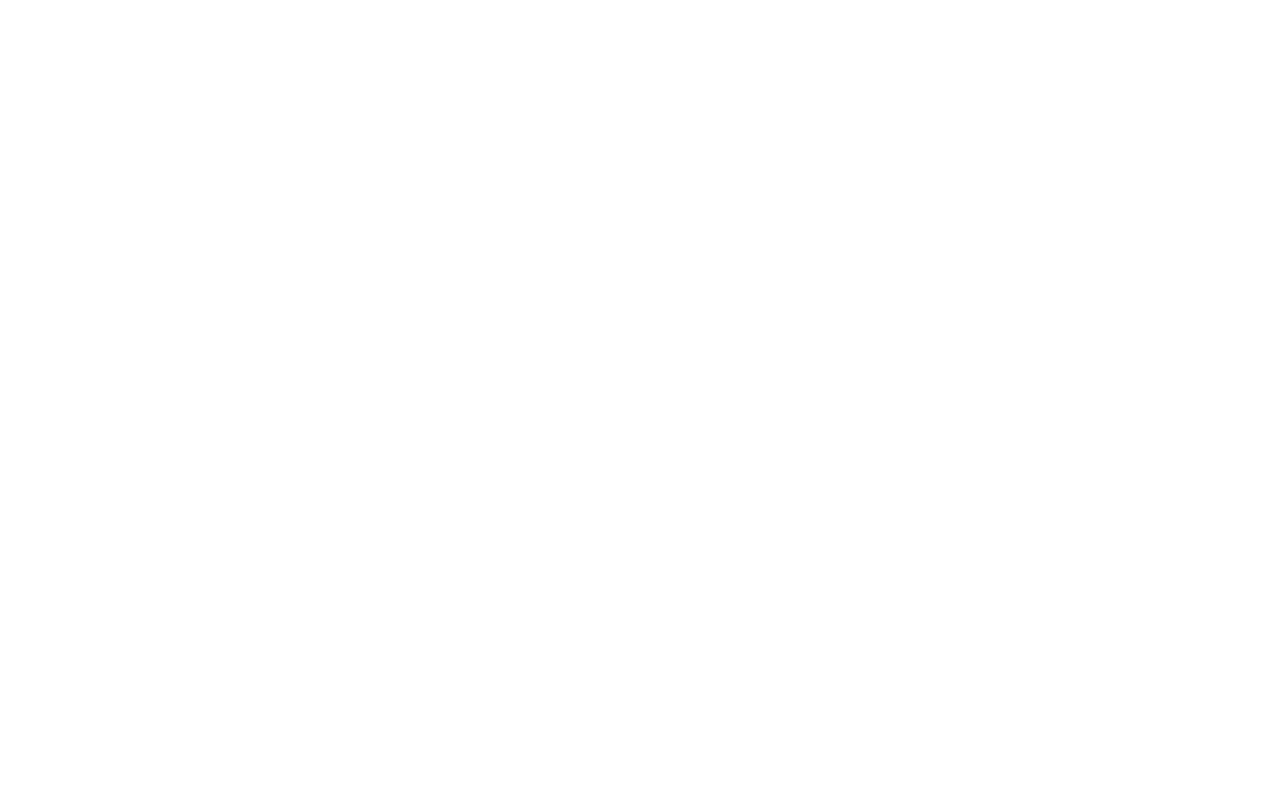
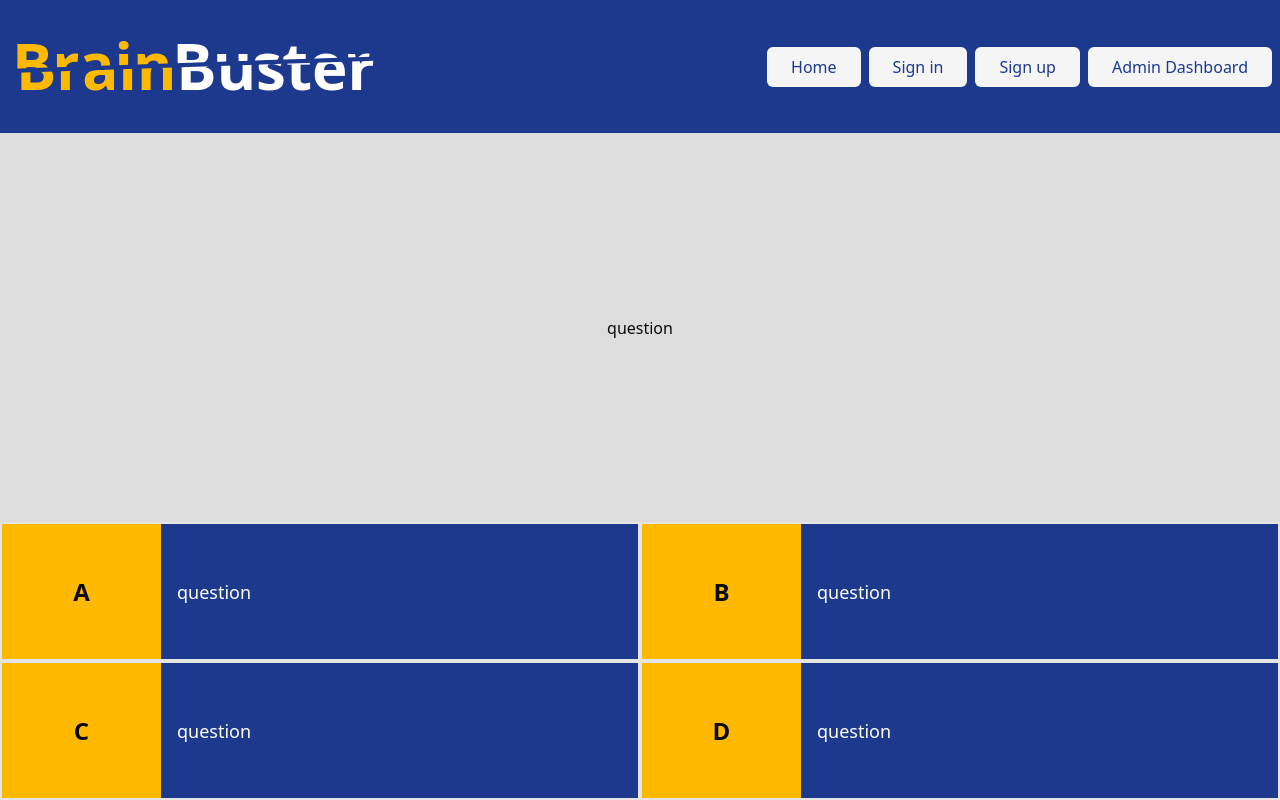
Before and after one commit to MuratAkkus0/brainbuster-frontend, a React (Vite) app: page /quiz in a window 1280 px wide. Before the commit this address had no page. Built offline with nearby package versions, Linux system fonts and the light colour scheme.

Commit message:
Create GameOveriew and create /quiz test route .

```diff
--- /dev/null
+++ b/src/components/molecules/GameOverview.tsx
@@ -0,0 +1,51 @@
+import React, { type ReactNode } from "react";
+
+const quizChoiceTagArr = ["A", "B", "C", "D"];
+const quizs = [
+  {
+    question: "question",
+    choices: ["choise 1", "choise 2", "choise 3", "choice 4"],
+  },
+  {
+    question: "question",
+    choices: ["choise 1", "choise 2", "choise 3", "choice 4"],
+  },
+  {
+    question: "question",
+    choices: ["choise 1", "choise 2", "choise 3", "choice 4"],
+  },
+  {
+    question: "question",
+    choices: ["choise 1", "choise 2", "choise 3", "choice 4"],
+  },
+];
+
+const QuizChoice = ({ tag, children }: { tag: string; children: string }) => {
+  return (
+    <div className="grid grid-cols-12 grid-rows-1 border-2 items-center justify-items-center cursor-pointer">
+      <div className="col-span-3 bg-theme-accent w-full h-full flex items-center justify-center font-bold text-2xl">
+        {tag}
+      </div>
+      <div className="col-span-9 text-theme-main-text text-lg justify-self-start px-4">
+        {children}
+      </div>
+    </div>
+  );
+};
+
+export const GameOverview = () => {
+  return (
+    <>
+      <div className="h-full w-full grid grid-cols-1 grid-rows-12">
+        <div className="bg-theme-second-bg row-start-1 row-end-8 flex items-center justify-center">
+          <div className="p-4">question</div>
+        </div>
+        <div className="bg-theme-dark-bg row-start-8 row-end-13 grid grid-cols-2 grid-rows-2">
+          {quizs.map((item, i) => (
+            <QuizChoice tag={quizChoiceTagArr[i]}>{item.question}</QuizChoice>
+          ))}
+        </div>
+      </div>
+    </>
+  );
+};
--- a/src/main.tsx
+++ b/src/main.tsx
@@ -5,6 +5,7 @@ import { HomePageView } from "./views/HomePageView.tsx";
 import { LoginPageView } from "./views/LoginPageView.tsx";
 import { RegisterFormView } from "./views/RegisterFormView.tsx";
 import { AdminDashboardView } from "./views/AdminDashboardView.tsx";
+import { GameOverviewView } from "./views/GameOverviewView.tsx";
 
 createRoot(document.getElementById("root")!).render(
   <BrowserRouter>
@@ -13,6 +14,7 @@ createRoot(document.getElementById("root")!).render(
       <Route path="/login" element={<LoginPageView />} />
       <Route path="/register" element={<RegisterFormView />} />
       <Route path="/admin/dashboard" element={<AdminDashboardView />} />
+      <Route path="/quiz" element={<GameOverviewView />} />
     </Routes>
   </BrowserRouter>
 );
--- /dev/null
+++ b/src/views/GameOverviewView.tsx
@@ -0,0 +1,17 @@
+import { ClassicPageLayout } from "@/components/atoms/ClassicPageLayout";
+import { MainContainer } from "@/components/atoms/MainContainer";
+import { GameOverview } from "@/components/molecules/GameOverview";
+import { Header } from "@/components/molecules/Header";
+
+export const GameOverviewView = () => {
+  return (
+    <>
+      <ClassicPageLayout>
+        <Header className="row-start-1 row-end-3" />
+        <MainContainer className="row-start-3 row-end-13 md:py-0 items-center">
+          <GameOverview />
+        </MainContainer>
+      </ClassicPageLayout>
+    </>
+  );
+};
```
